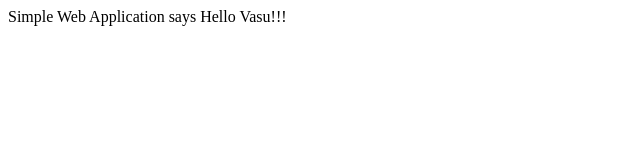
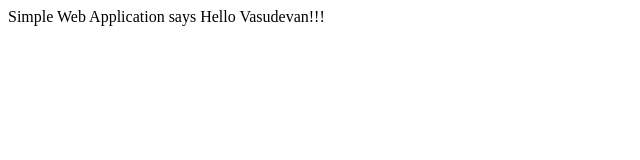
Before and after one commit to vkarunanithi/simpleservletproject, a plain HTML site: page simpleservletproject/WebContent/index.html in a window 1280 px wide. Shown: the full height of the page, 0-640 px from the left. Drawn offline with Linux system fonts and the light colour scheme.

Commit message:
made first change to the project

```diff
--- a/simpleservletproject/WebContent/index.html
+++ b/simpleservletproject/WebContent/index.html
@@ -5,6 +5,6 @@
 <title>Simple web application</title>
 </head>
 <body>
-Simple Web Application says Hello Vasu!!!
+Simple Web Application says Hello Vasudevan!!!
 </body>
 </html>
```
